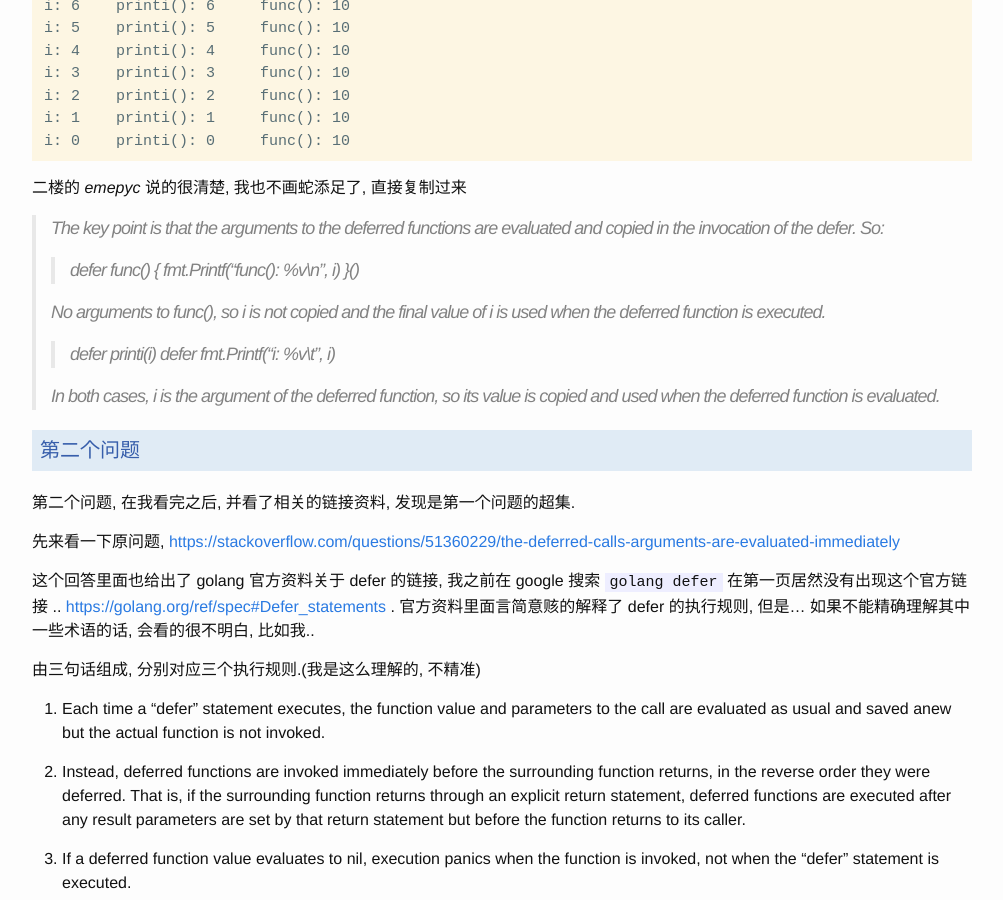
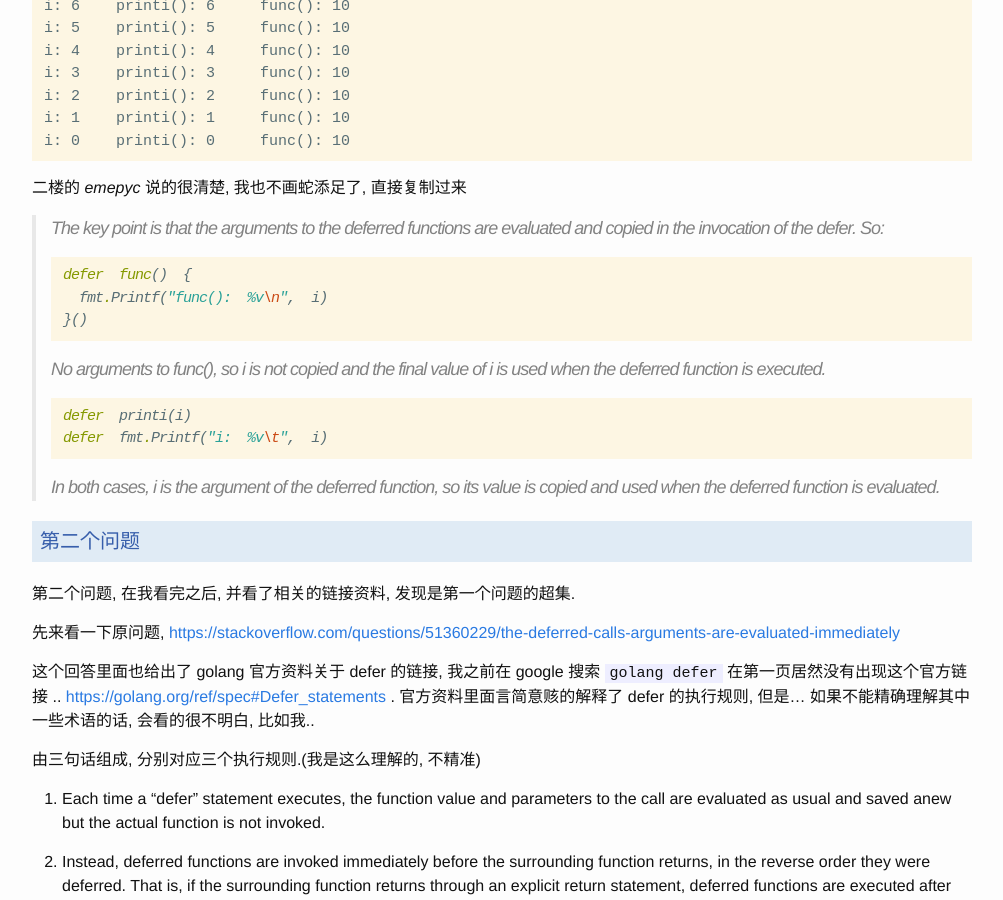
Before and after one commit to childe/ohmycat, a Jekyll site: the page built from _posts/2019-05-09-value-evaluation-go-defer.md, in a window 1280 px wide and 900 px high, scrolled down 943 px. Shown: the whole window, without its empty margins (138-1141 px from the left). Built offline with Jekyll 4.4.1, drawn with Linux system fonts in a browser that asks for light colours; part of the change alters nothing that is shown.

````diff
--- a/_posts/2019-05-09-value-evaluation-go-defer.md
+++ b/_posts/2019-05-09-value-evaluation-go-defer.md
@@ -54,15 +54,18 @@ i: 0	printi(): 0	func(): 10
 > The key point is that the arguments to the deferred functions are
 > evaluated and copied in the invocation of the defer. So:
 >
->  > defer  func()  {
->  >   fmt.Printf("func():  %v\n",  i)
->  > }()
->
+> ```go
+> defer  func()  {
+>   fmt.Printf("func():  %v\n",  i)
+> }()
+> ```
 > No arguments to func(), so i is not copied and the final value of i is
 > used when the deferred function is executed.
 >
->  > defer  printi(i)
->  > defer  fmt.Printf("i:  %v\t",  i)
+> ```go
+> defer  printi(i)
+> defer  fmt.Printf("i:  %v\t",  i)
+> ```
 >
 > In both cases, i is the argument of the deferred function, so its value
 > is copied and used when the deferred function is evaluated.
````
